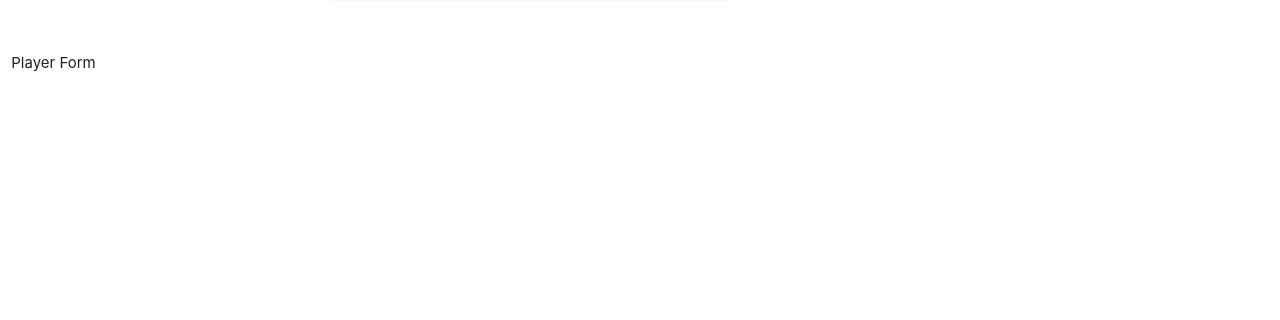
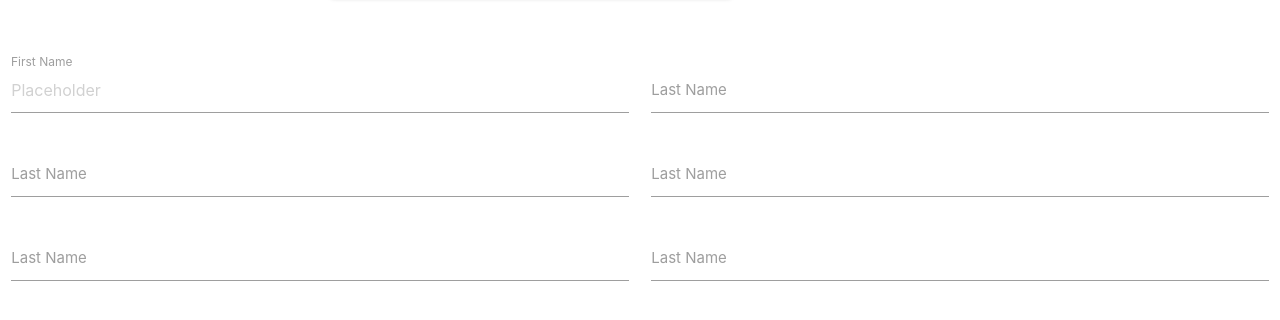
Before and after one commit to kevinjacob2001/SoccerManagement_Frontend, a React (Create React App) app: page / in a window 1280 px wide. Shown: the part 498-818 px from the top of the page. Built offline with nearby package versions, Linux system fonts and the light colour scheme; no server answers.

Commit message:
Added basic form

```diff
--- a/src/Components/Player/PlayerForm.jsx
+++ b/src/Components/Player/PlayerForm.jsx
@@ -2,11 +2,43 @@ import React from 'react';
 import { Component } from 'react';
 
 class PlayerForm extends Component{
+    constructor(){
+        super()
+    }
     render(){
         return(
-            <div>
-                Player Form
-            </div>
+
+  <div className="row">
+    <form className="col s12">
+        <div className="row">
+        <div className="input-field col s6">
+            <input placeholder="Placeholder" id="first_name" type="text" class="validate"/>
+            <label for="first_name">First Name</label>
+        </div>
+        <div className="input-field col s6">
+            <input id="last_name" type="text" class="validate"/>
+            <label for="last_name">Last Name</label>
+        </div>
+        <div className="input-field col s6">
+            <input id="last_name" type="text" class="validate"/>
+            <label for="last_name">Last Name</label>
+        </div>
+        <div className="input-field col s6">
+            <input id="last_name" type="text" class="validate"/>
+            <label for="last_name">Last Name</label>
+        </div>
+        <div className="input-field col s6">
+            <input id="last_name" type="text" class="validate"/>
+            <label for="last_name">Last Name</label>
+        </div>
+        <div className="input-field col s6">
+            <input id="last_name" type="text" class="validate"/>
+            <label for="last_name">Last Name</label>
+        </div>
+
+        </div>
+    </form>
+</div>
         )
     }
 }
```
